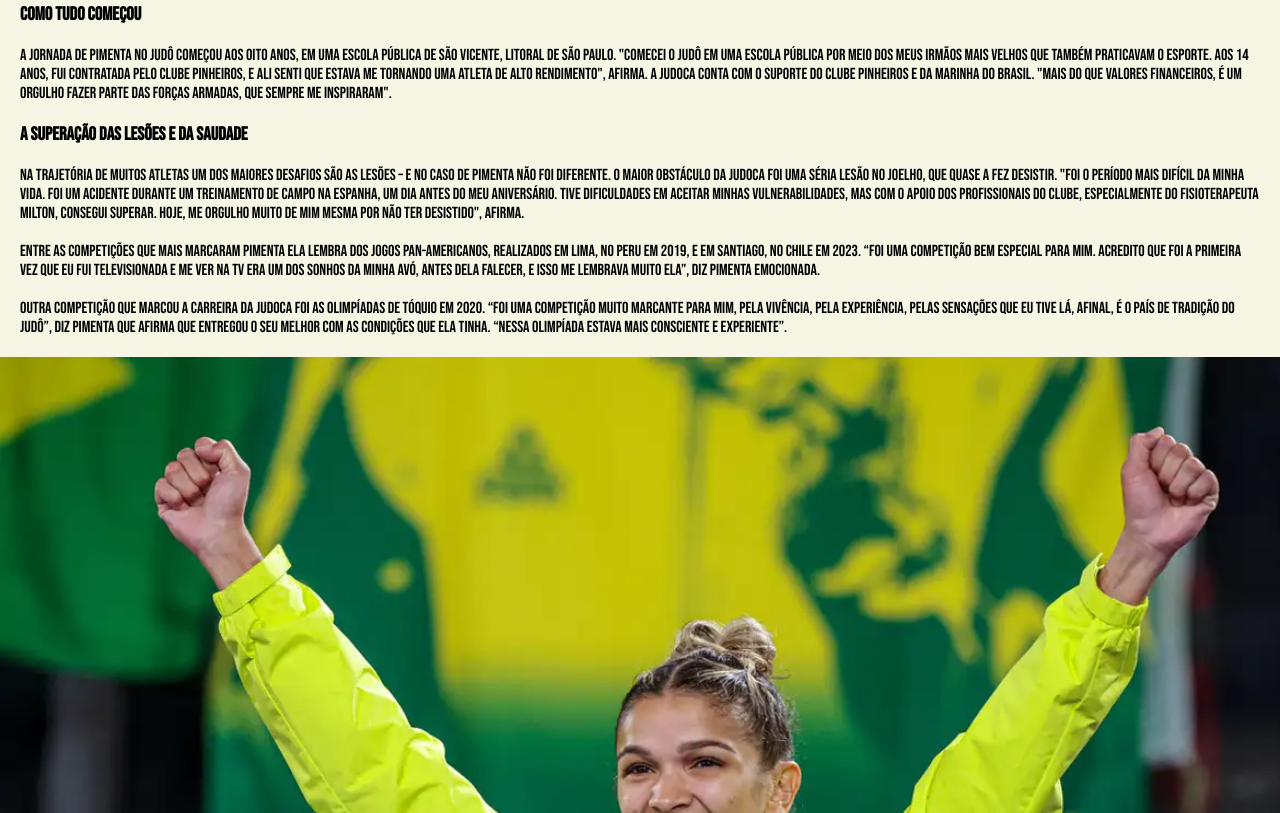
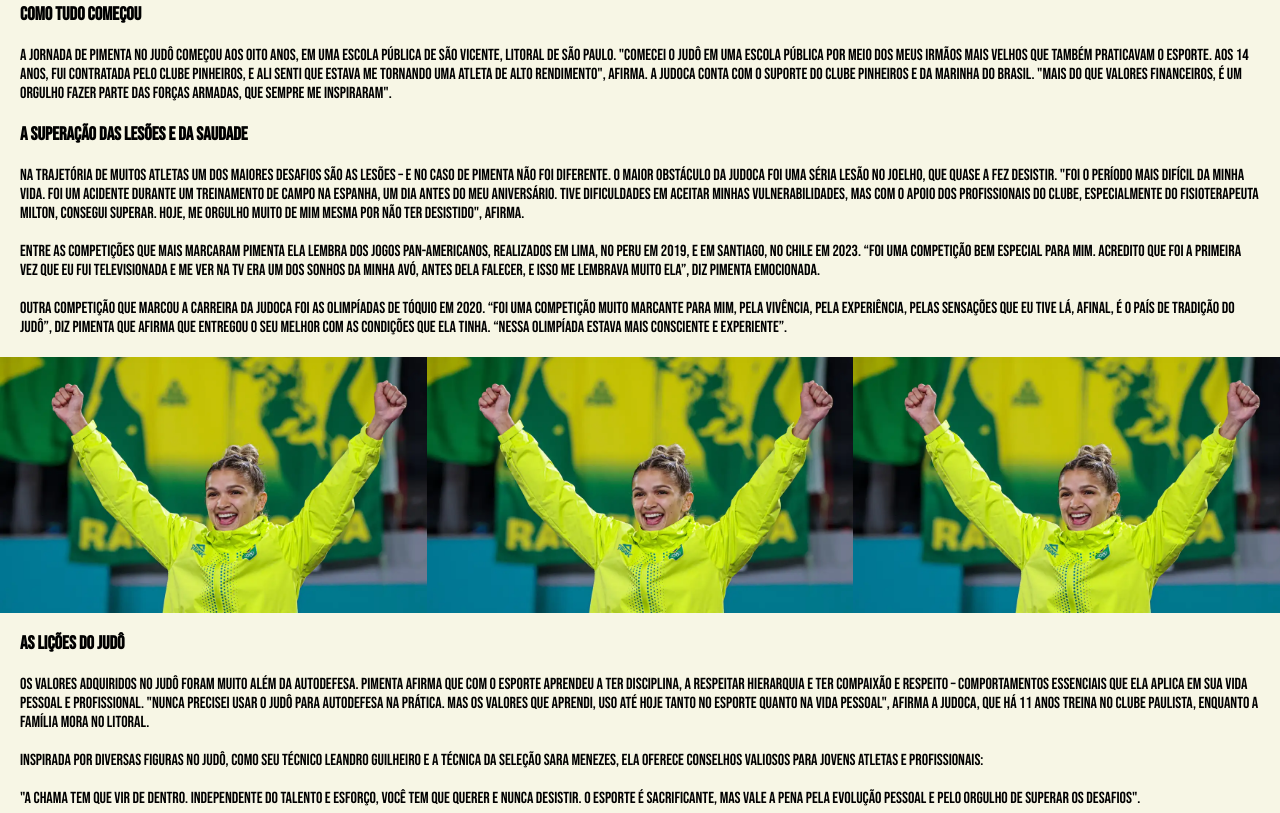
Before and after one commit to patricia-hb/senac-htmlcss, a plain HTML site: page senac/lar-pim/index.html in a window 1280 px wide. Shown: the part 431-1244 px from the top of the page. Drawn offline with Linux system fonts and the light colour scheme.

Commit message:
Update styles.css

```diff
--- a/senac/lar-pim/css/styles.css
+++ b/senac/lar-pim/css/styles.css
@@ -57,3 +57,11 @@ h3{
     align-items: center;
     justify-content: center;
 }
+.fotos{
+    display: inline-block;
+
+}
+.bunch{
+    display: flex;
+    width: 100vw;
+}
```
